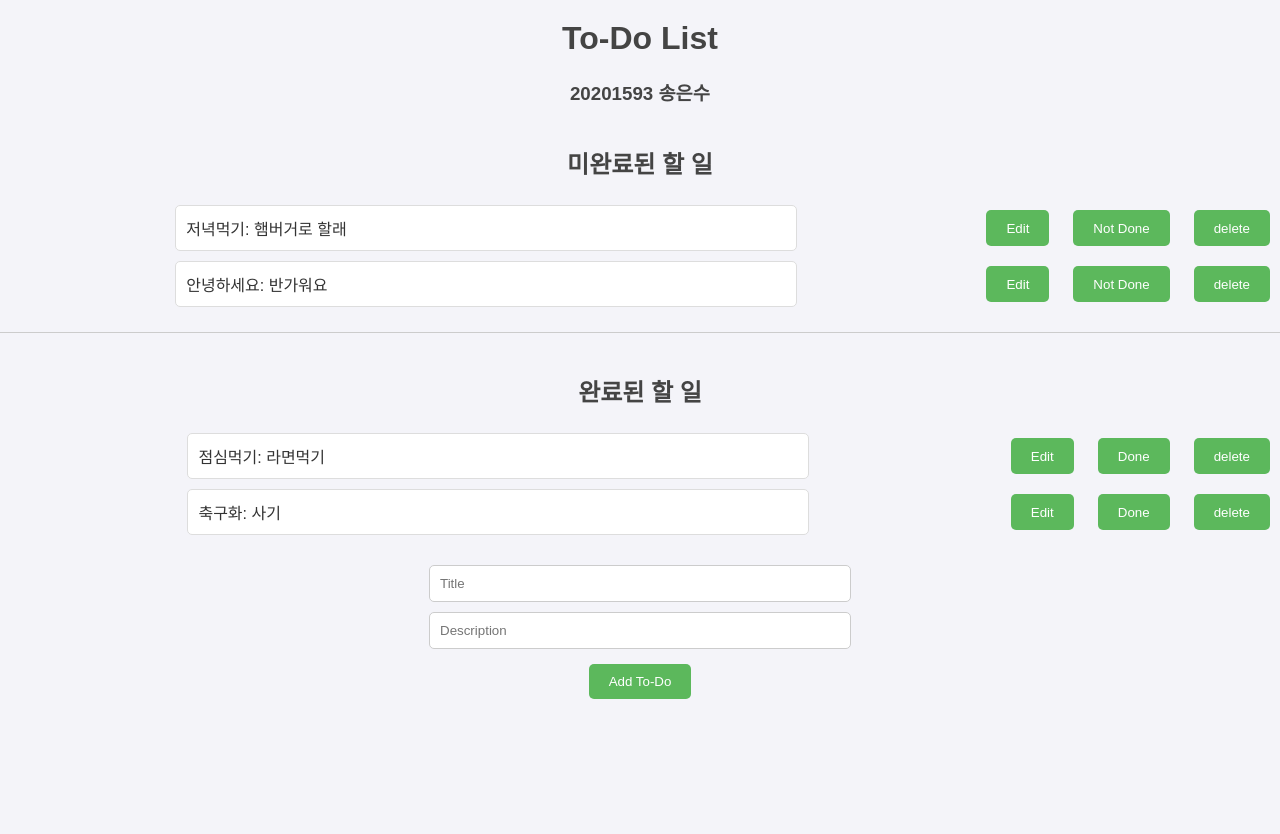
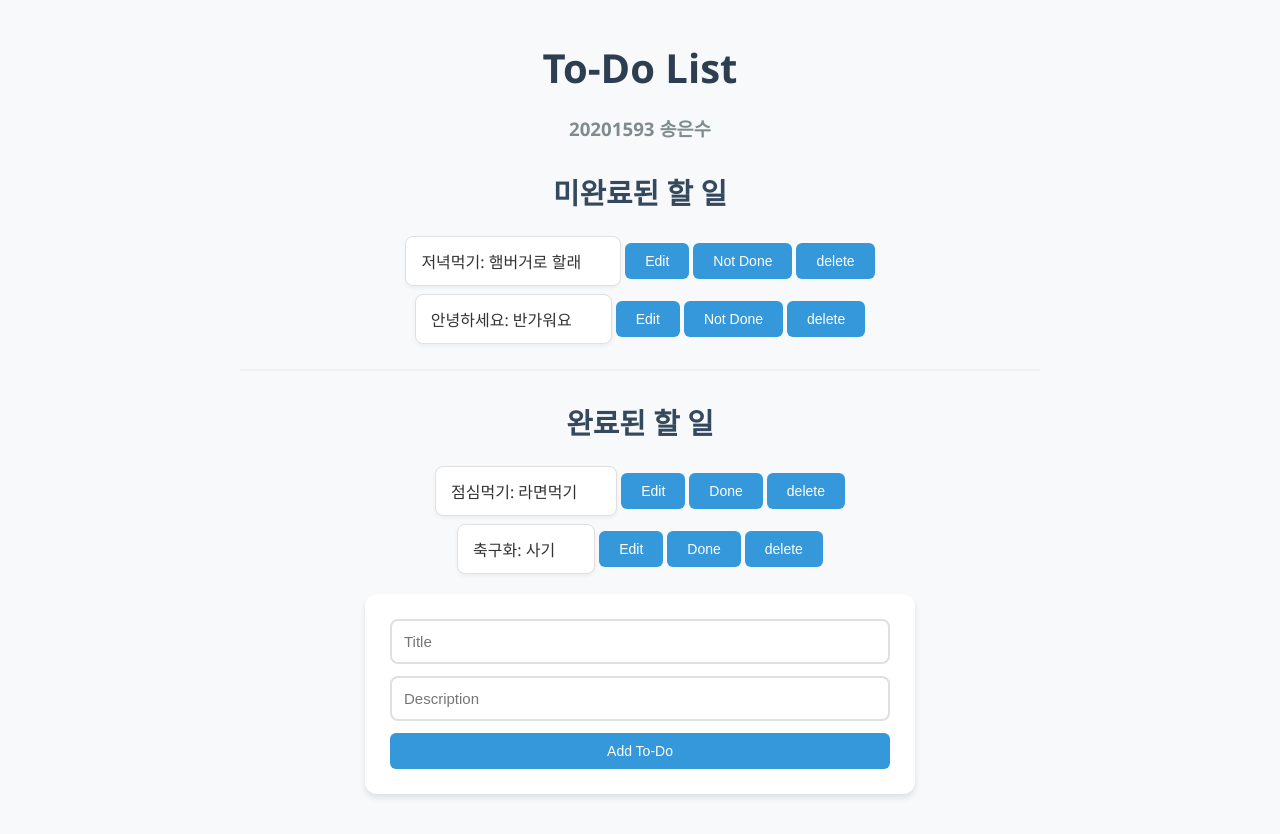
Before and after one commit to songess/FastApi-Todos, a FastAPI app: page / in a window 1280 px wide. Before the commit the page ends 699 px from the top, so only its background shows below. Run offline with FastAPI, Linux system fonts and the light colour scheme.

Commit message:
[feat] : 스타일 업데이트

```diff
--- a/fastapi-app/templates/index.html
+++ b/fastapi-app/templates/index.html
@@ -6,79 +6,169 @@
     <title>To-Do List</title>
     <style>
         body {
-            font-family: Arial, sans-serif;
+            font-family: 'Segoe UI', Tahoma, Geneva, Verdana, sans-serif;
             margin: 0;
-            padding: 0;
-            background-color: #f4f4f9;
+            padding: 20px;
+            background-color: #f8f9fa;
             color: #333;
+            max-width: 800px;
+            margin: 0 auto;
         }
 
         h1, h2, h3 {
             text-align: center;
-            color: #444;
+            color: #2c3e50;
         }
 
         h1 {
             margin-top: 20px;
+            font-size: 2.5em;
+            margin-bottom: 10px;
         }
 
         h2 {
-            margin-top: 40px;
+            margin-top: 30px;
+            font-size: 1.8em;
+            color: #34495e;
+        }
+
+        h3 {
+            color: #7f8c8d;
+            margin-bottom: 30px;
         }
 
         form {
-            display: flex;
-            flex-direction: column;
-            align-items: center;
-            margin-top: 20px;
+            display: grid;
+            grid-template-columns: 1fr;
+            gap: 12px;
+            max-width: 500px;
+            margin: 20px auto;
+            padding: 25px;
+            background-color: white;
+            border-radius: 12px;
+            box-shadow: 0 4px 6px rgba(0,0,0,0.1);
         }
 
         input[type="text"] {
-            margin: 5px;
-            padding: 10px;
-            width: 80%;
-            max-width: 400px;
-            border: 1px solid #ccc;
-            border-radius: 5px;
+            padding: 12px;
+            border: 2px solid #e0e0e0;
+            border-radius: 8px;
+            font-size: 15px;
+            width: 100%;
+            box-sizing: border-box;
+            transition: border-color 0.3s ease;
+        }
+
+        input[type="text"]:focus {
+            outline: none;
+            border-color: #3498db;
         }
 
         button {
-            margin: 10px;
             padding: 10px 20px;
-            background-color: #5cb85c;
+            background-color: #3498db;
             color: white;
             border: none;
-            border-radius: 5px;
+            border-radius: 6px;
             cursor: pointer;
-            transition: background-color 0.3s ease;
+            transition: all 0.3s ease;
+            font-size: 14px;
+            font-weight: 500;
         }
 
         button:hover {
-            background-color: #4cae4c;
+            background-color: #2980b9;
+            transform: translateY(-1px);
         }
 
         ul {
             list-style-type: none;
             padding: 0;
+            display: grid;
+            gap: 8px;
+            max-width: 700px;
+            margin: 0 auto;
         }
 
         li {
-            padding: 10px;
-            background-color: #fff;
-            border: 1px solid #ddd;
-            margin: 5px auto;
-            width: 80%;
-            max-width: 600px;
-            border-radius: 5px;
+            background-color: white;
+            border: 1px solid #e0e0e0;
+            border-radius: 8px;
+            padding: 12px 15px;
+            display: grid;
+            grid-template-columns: 1fr auto auto auto;
+            gap: 8px;
+            align-items: center;
+            box-shadow: 0 2px 4px rgba(0,0,0,0.05);
+            transition: transform 0.2s ease;
+        }
+
+        li:hover {
+            transform: translateY(-1px);
+            box-shadow: 0 3px 6px rgba(0,0,0,0.1);
+        }
+
+        li > div {
             display: flex;
-            justify-content: space-between;
+            gap: 8px;
             align-items: center;
         }
 
+        li button {
+            padding: 6px 12px;
+            font-size: 13px;
+            width: auto;
+            min-width: 60px;
+        }
+
+        li button.edit {
+            background-color: #3498db;
+        }
+
+        li button.edit:hover {
+            background-color: #2980b9;
+        }
+
+        li button.toggle {
+            background-color: #2ecc71;
+        }
+
+        li button.toggle:hover {
+            background-color: #27ae60;
+        }
+
+        li button.delete {
+            background-color: #e74c3c;
+        }
+
+        li button.delete:hover {
+            background-color: #c0392b;
+        }
+
         hr {
-            margin: 20px 0;
+            margin: 25px 0;
             border: 0;
-            border-top: 1px solid #ccc;
+            border-top: 2px solid #ecf0f1;
+        }
+
+        @media (max-width: 768px) {
+            body {
+                padding: 15px;
+            }
+
+            li {
+                grid-template-columns: 1fr;
+                text-align: center;
+                gap: 10px;
+            }
+
+            li > div {
+                justify-content: center;
+            }
+
+            li button {
+                width: 100%;
+            }
         }
     </style>
 </head>
@@ -101,6 +191,8 @@
             const div = document.createElement('div');
             div.style.display = 'flex';
             div.style.gap = '4px';
+            div.style.alignItems = 'center';
+            div.style.justifyContent = 'center';
 
             const li = document.createElement('li');
             li.textContent = `${todo.title}: ${todo.description}`;
@@ -110,6 +202,10 @@
                 toggle: createButton(todo.completed ? 'Done' : 'Not Done', todo.id),
                 delete: createButton('delete', todo.id)
             };
+
+            buttons.edit.classList.add('edit');
+            buttons.delete.classList.add('delete');
+            buttons.toggle.classList.add('toggle');
 
             div.appendChild(li);
             div.appendChild(buttons.edit);
```
